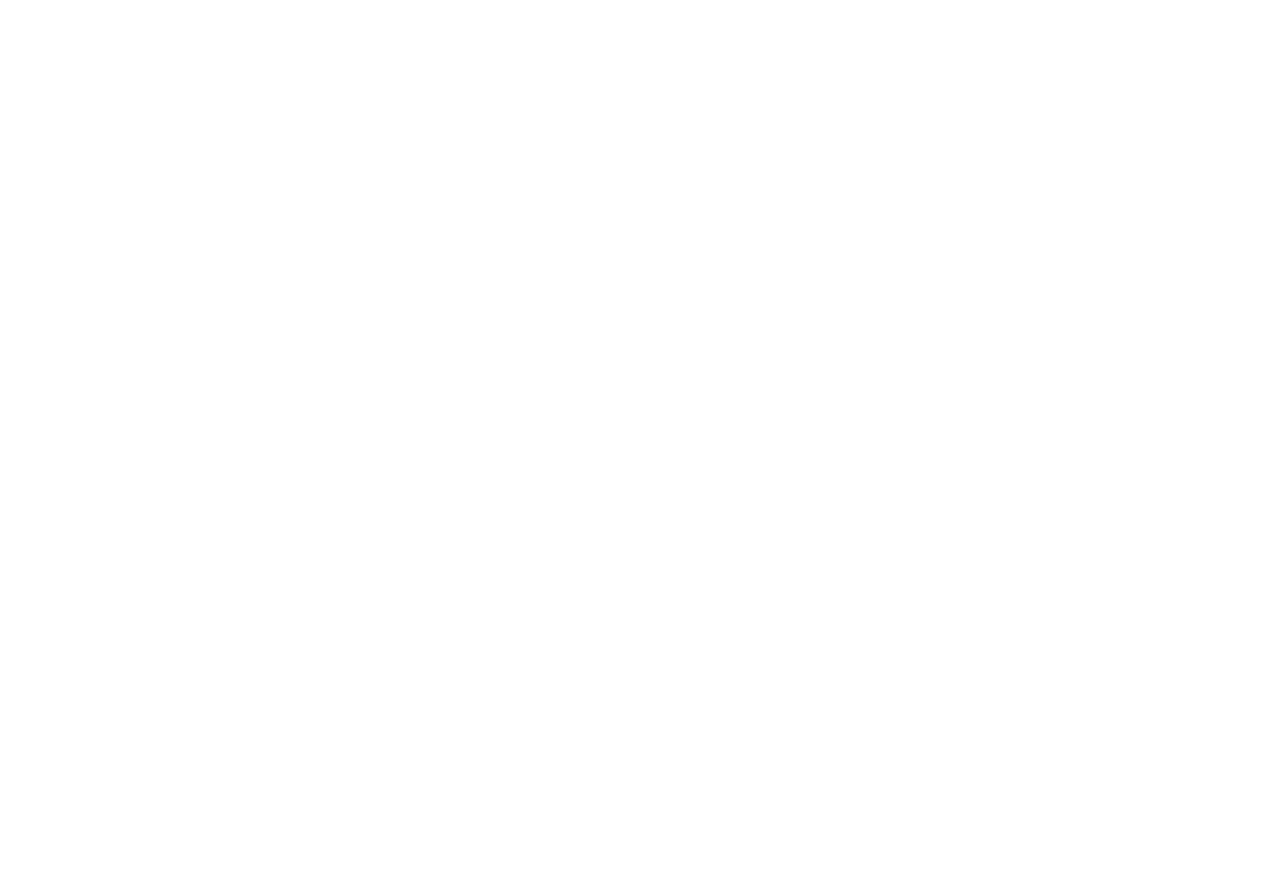
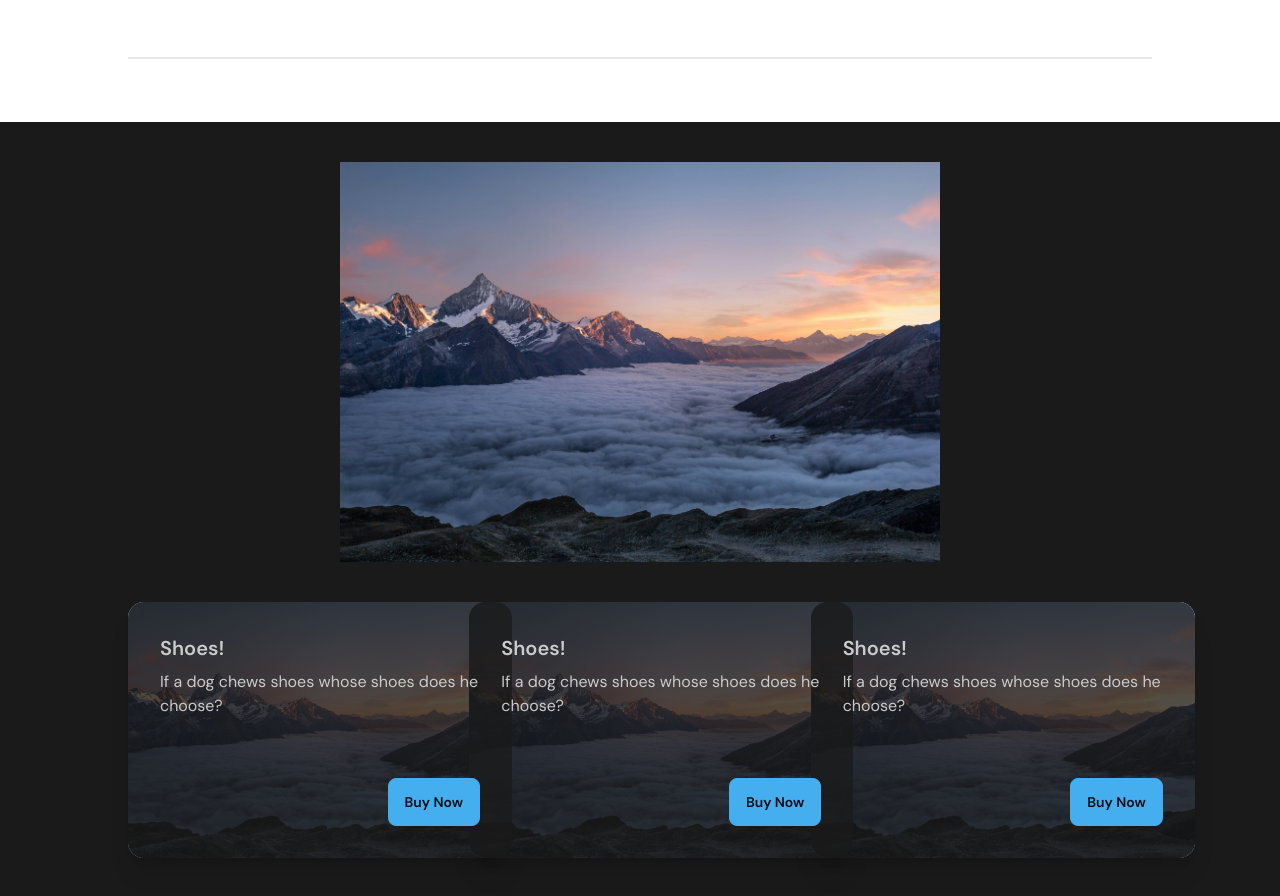
Before and after one commit to KhyleSewpersaud/publication-holder, a Next.js app: page / in a window 1280 px wide. Shown: the part 960-1856 px from the top of the page. Before the commit the page ends 811 px from the top, so only its background shows below. Built offline with nearby package versions, Linux system fonts and the light colour scheme.

Commit message:
Why section roughly done

```diff
--- a/app/about/page.tsx
+++ /dev/null
@@ -1,11 +0,0 @@
-import React from "react";
-
-const About = () => {
-  return (
-    <main>
-        About
-    </main>
-  );
-};
-
-export default About;
--- a/app/components/Nav.tsx
+++ b/app/components/Nav.tsx
@@ -13,7 +13,6 @@
         <div className="flex w-full mr-24">
           <Link href="/" className="mx-5">Home</Link>
           <Link href="/demo" className="mx-5">Demo</Link>
-          <Link href="/about" className="mx-5">About</Link>
           <Link href="/pricing" className="mx-5">Pricing</Link>
         </div>
 
--- /dev/null
+++ b/app/components/Why.tsx
@@ -0,0 +1,54 @@
+import React from "react";
+import Image from "next/image";
+import placeholder from "../../public/samuel-ferrara-1527pjeb6jg-unsplash.jpg";
+
+const Why = () => {
+  return (
+    <section className="bg-neutral py-10 px-32">
+      <div className="flex justify-center">
+        <Image src={placeholder} width={600} alt="Why Integrate" />
+      </div>
+
+      <div className="grid grid-cols-3 mt-10">
+        <div className="card w-96 bg-base-100 shadow-xl image-full">
+          <figure>
+            <Image src={placeholder} width={500} alt="Money" />
+          </figure>
+          <div className="card-body">
+            <h2 className="card-title">Shoes!</h2>
+            <p>If a dog chews shoes whose shoes does he choose?</p>
+            <div className="card-actions justify-end">
+              <button className="btn btn-primary">Buy Now</button>
+            </div>
+          </div>
+        </div>
+        <div className="card w-96 bg-base-100 shadow-xl image-full">
+          <figure>
+            <Image src={placeholder} width={500} alt="Money" />
+          </figure>
+          <div className="card-body">
+            <h2 className="card-title">Shoes!</h2>
+            <p>If a dog chews shoes whose shoes does he choose?</p>
+            <div className="card-actions justify-end">
+              <button className="btn btn-primary">Buy Now</button>
+            </div>
+          </div>
+        </div>
+        <div className="card w-96 bg-base-100 shadow-xl image-full">
+          <figure>
+            <Image src={placeholder} width={500} alt="Money" />
+          </figure>
+          <div className="card-body">
+            <h2 className="card-title">Shoes!</h2>
+            <p>If a dog chews shoes whose shoes does he choose?</p>
+            <div className="card-actions justify-end">
+              <button className="btn btn-primary">Buy Now</button>
+            </div>
+          </div>
+        </div>
+      </div>
+    </section>
+  );
+};
+
+export default Why;
--- a/app/page.tsx
+++ b/app/page.tsx
@@ -1,11 +1,17 @@
 import Image from "next/image";
 import Nav from "./components/Nav";
 import Hero from "./components/Hero";
+import Integrate from "./components/Integrate";
+import Why from "./components/Why";
 
 export default function Home() {
   return (
-    <main className="py-10 px-32">
-      <Hero />
+    <main >
+      <div className="py-10 px-32">
+        <Hero />
+        <Integrate />
+      </div>
+      <Why />
     </main>
   );
 }
```
Also changed, not shown: public/google.png (added), public/samuel-ferrara-1527pjeb6jg-unsplash.jpg (added).
